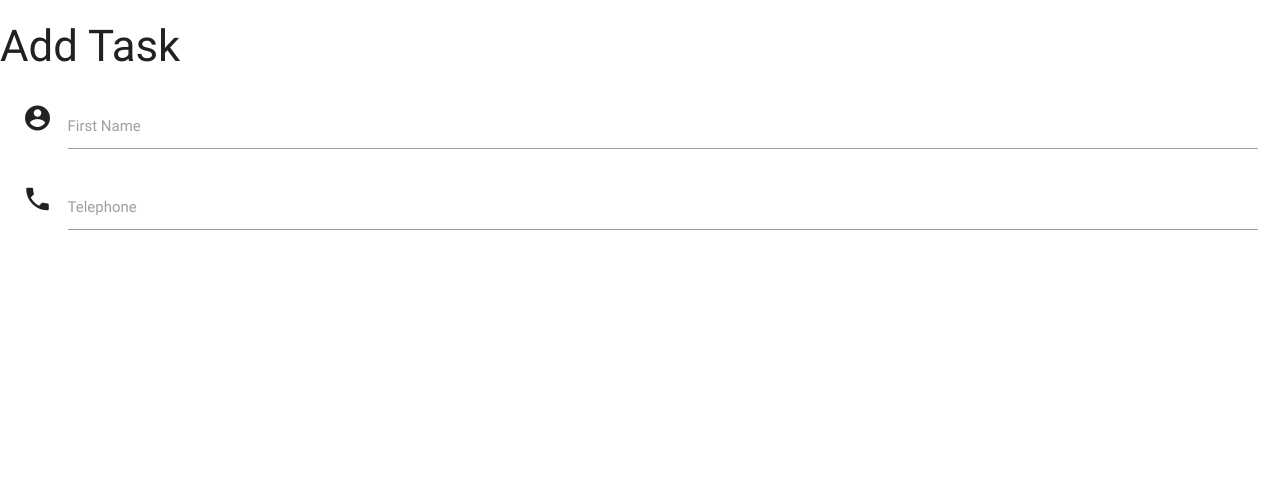
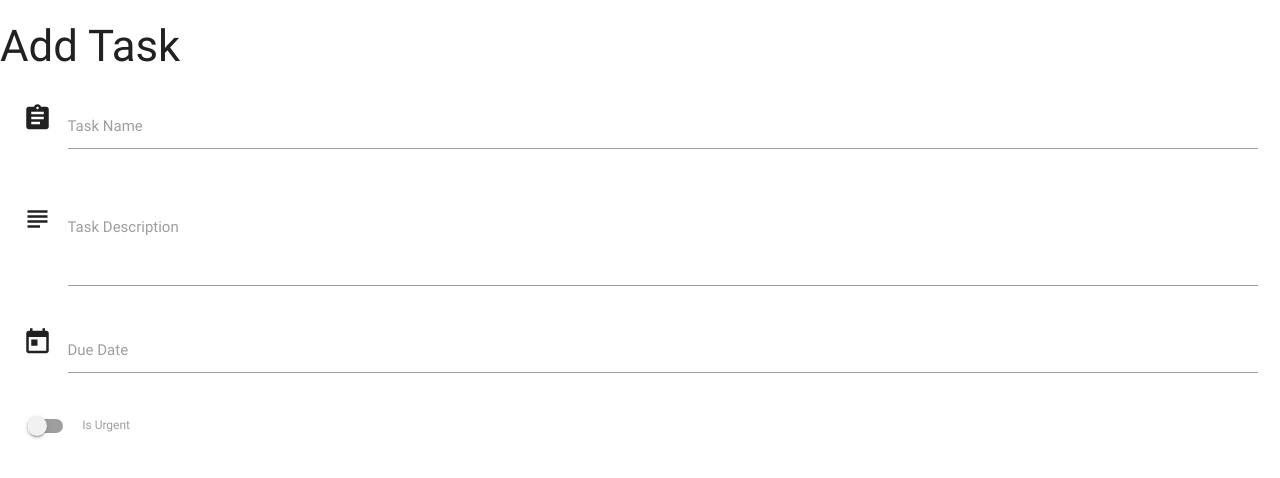
Before and after one commit to tenbonks/todo-manager, a Flask app: page /add_task in a window 1280 px wide. Shown: the top 478 px of the page. Run offline with Flask 2, Linux system fonts and the light colour scheme; some libraries are stand-ins or nearby versions.

Commit message:
Add Input fields w/ names & IDs relating to mongo

```diff
--- a/templates/addtask.html
+++ b/templates/addtask.html
@@ -6,19 +6,39 @@
 
 <div class="row">
     <form class="col s12">
-      <div class="row">
-        <div class="input-field col s12">
-          <i class="material-icons prefix">account_circle</i>
-          <input id="icon_prefix" type="text" class="validate">
-          <label for="icon_prefix">First Name</label>
+        <div class="row">
+            <div class="input-field col s12">
+                <i class="material-icons prefix">assignment</i>
+                <input name="task_name" id="task_name" type="text" class="validate">
+                <label for="icon_prefix">Task Name</label>
+            </div>
         </div>
-        <div class="input-field col s12">
-          <i class="material-icons prefix">phone</i>
-          <input id="icon_telephone" type="tel" class="validate">
-          <label for="icon_telephone">Telephone</label>
+
+        <div>
+            <div class="input-field col s12">
+                <i class="material-icons prefix">subject</i>
+                <textarea name="task_description" id="task_description" class="materialize-textarea"></textarea>
+                <label for="icon_telephone">Task Description</label>
+            </div>
         </div>
-      </div>
+
+        <div class="row">
+            <div class="input-field col s12" id="matfix">
+                <i class="material-icons prefix">today</i>
+                <input name="due_date" id="due_date" type="text" class="datepicker">
+                <label for="icon_prefix">Due Date</label>
+            </div>
+        </div>
+
+        <div class="switch">
+            <label>
+
+                <input name="is_urgent" id="is_urgent" type="checkbox">
+                <span class="lever"></span>
+                Is Urgent
+            </label>
+        </div>
     </form>
-  </div>
+</div>
 
 {% endblock %}
```
